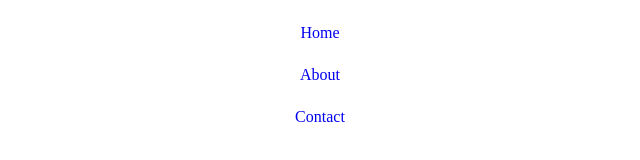
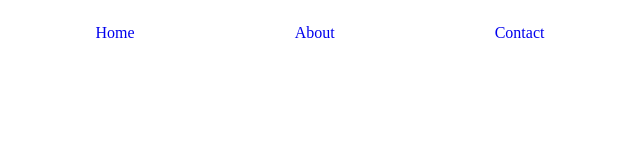
Before and after one commit to Student-Work-Classroom-Demo-MUBAS/quiz-one-practical-exam-2025-ttmfx, a plain HTML site: page index.html in a window 1280 px wide. Shown: the whole page, without its empty margins (340-980 px from the left). Drawn offline with nearby package versions, Linux system fonts and the light colour scheme.

Commit message:
added media query to nav bar

```diff
--- a/styles.css
+++ b/styles.css
@@ -27,3 +27,16 @@ nav ul li a:hover{
      text-decoration:underline;
      color: cornflowerblue;
 }
+
+@media (min-width: 600px) {
+    nav ul {
+    display: flex;
+    flex-direction: row;
+    align-items: center;
+    justify-content: space-around;
+    gap: 160px;
+    list-style: none;
+
+}
+
+}
```
